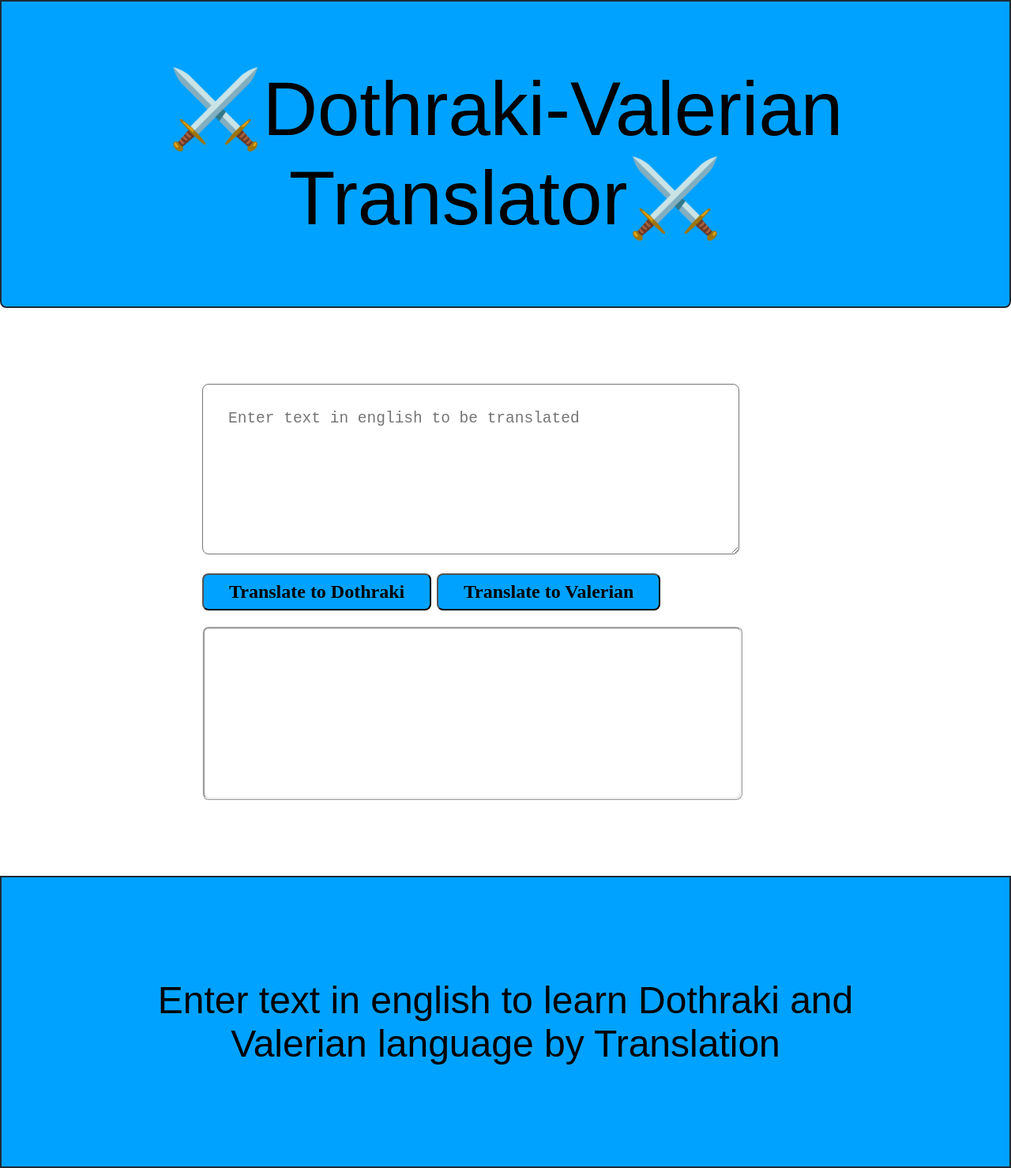
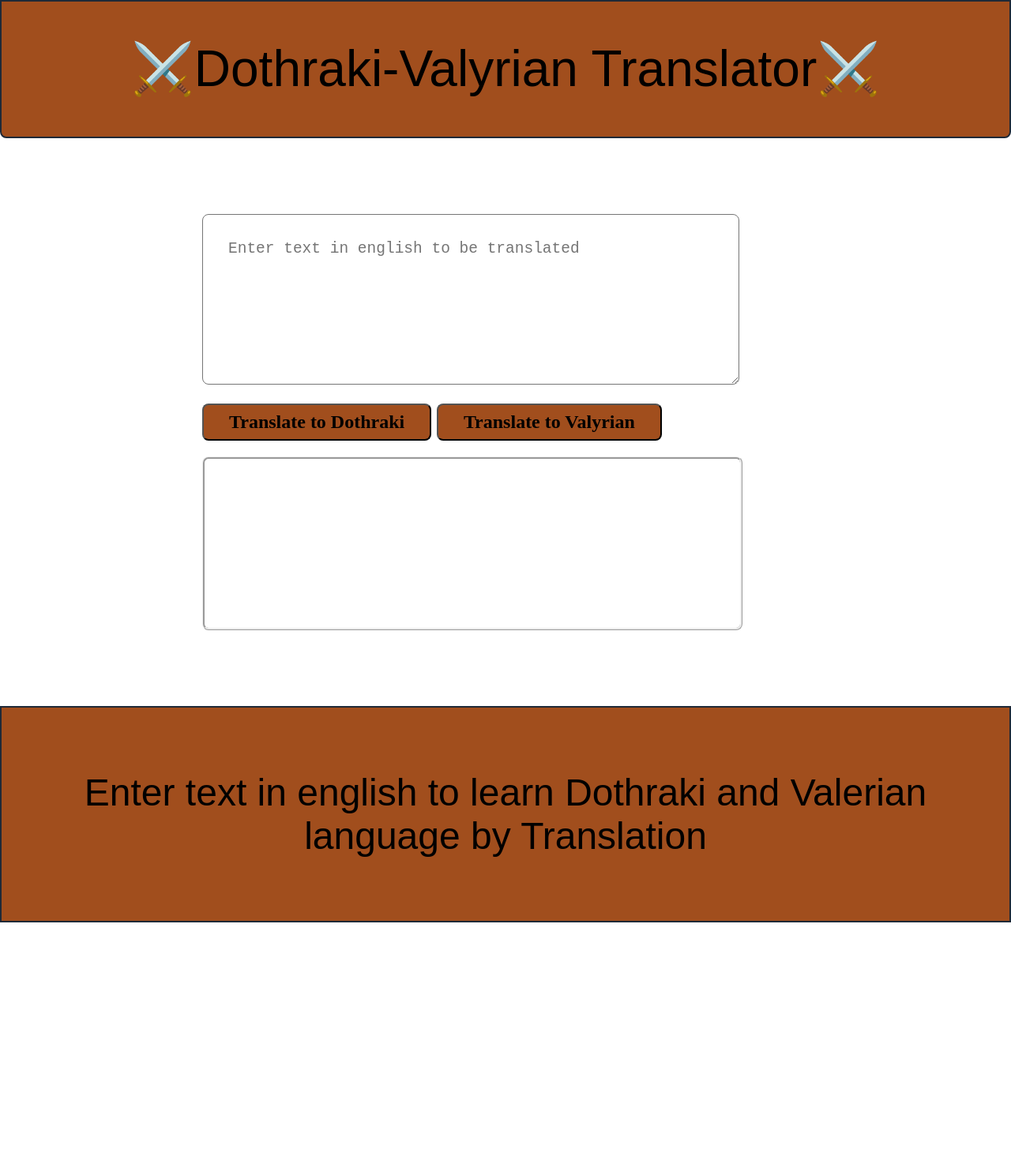
Before and after one commit to BhavyaPant-bly/Dothraki-Valerian-Translator, a plain HTML site: page index.html in a window 1280 px wide. Shown: the whole page at 79% size. After the commit the page ends 1168 px from the top, so only its background shows below. Drawn offline with Linux system fonts and the light colour scheme; a web font is replaced by a local one.

Commit message:
corrected url

```diff
--- a/app.js
+++ b/app.js
@@ -2,24 +2,28 @@
 // var welcome="this script works"+ username;
 // alert(welcome);
 var btnTranslatedoth=document.querySelector("#Translate1");
-var btnTranslateValerian=document.querySelector("#Translate2");
-// var btnTranslateIrish=document.querySelector("#Translate3");
+var btnTranslateValyrian=document.querySelector("#Translate2");
 var inpText=document.querySelector("#inputtext");
 var Outputtext=document.querySelector("#output");
 var urldoth="https://api.funtranslations.com/translate/dothraki.json";
-var urlvalerian="https://api.funtranslations.com/translate/valerian.json";
-// var urlIrish="https://api.funtranslations.com/translate/irish.json";
+var urlvalyrian="https://api.funtranslations.com/translate/valyrian.json";
 function CreateURL(text,url){
     return url+"?text="+text;
 }
-//make a function for catching errors
+
 function errormessage(error){
     alert("Server down!! Failed to translate :( !! Please try after some time!");
     console.log("error occured ",error);
 }
 
 function TranslatebyFetching(url){
-    // console.log("lala");
+    var Output=document.querySelector("body");
+
+    if(url===urldoth)
+    Output.style.backgroundImage="linear-gradient(rgba(254, 254, 254, 0.55), rgba(254, 254, 254, 0.55)),url(images/dothraki.jpg)";
+    else
+    Output.style.backgroundImage="linear-gradient(rgba(254, 254, 254, 0.55), rgba(254, 254, 254, 0.55)),url(images/valyrian.jpg)";
+
     fetch(CreateURL(inpText.value,url))
     .then(response => response.json())
     .then(json =>
@@ -28,6 +32,5 @@ function TranslatebyFetching(url){
     .catch(errormessage);
 }
 
-btnTranslatedoth.addEventListener("click",function(){TranslatebyFetching(urldoth);},false);
-btnTranslateValerian.addEventListener("click", function(){TranslatebyFetching(urlvalerian);},false);
-// btnTranslateIrish.addEventListener("click", function(){TranslatebyFetching(urlIrish);},false);
+btnTranslatedoth.addEventListener("click",function(){TranslatebyFetching(urldoth);},true);
+btnTranslateValyrian.addEventListener("click", function(){TranslatebyFetching(urlvalyrian);},true);
--- a/index.html
+++ b/index.html
@@ -10,20 +10,19 @@
 <link href="style.css" rel="stylesheet"/>
 <body>
 
-    <div class="navigation">⚔️Dothraki-Valerian Translator⚔️</div>
+    <div class="navigation">⚔️Dothraki-Valyrian Translator⚔️</div>
 
     <div class="space"></div>
 
     <div class="mainbody">
     <textarea id="inputtext" class="txt" placeholder="Enter text in english to be translated"></textarea>
     <h2><button id="Translate1" class="Translate">Translate to Dothraki</button>
-    <button id="Translate2" class="Translate">Translate to Valerian</button></h2>
-    <!-- <h2><button id="Translate3" class="Translate">Translate to Irish</button></h2> -->
+    <button id="Translate2" class="Translate">Translate to Valyrian</button></h2>
 
     <div id="output" class="txt"></div>
 
     <script src="app.js" type="text/javascript"></script>
-    </div></h2>
+    </div>
     <div class="space"></div>
     <footer style="font-size: 3rem;">Enter text in english to learn Dothraki and Valerian language by Translation</footer>
 
--- a/style.css
+++ b/style.css
@@ -1,22 +1,27 @@
 @import url("https://fonts.googleapis.com/css2?family=Pirata+One&display=swap");
 :root{
-    --primary-color:rgb(0, 162, 255);
+    --primary-color:rgb(161, 78, 29);
       --sec-color:#1F2937;
   }
   body{
     font-family:'Pirata One',sans-serif;
       margin: 0px;
+      background-size: cover;
+      /* background-image: linear-gradient(
+      rgba(254, 254, 254, 0.77),
+      rgba(254, 254, 254, 0.77)
+    ), */
   }
   .navigation{
     background-color: var(--primary-color);
     border: 2px solid var(--sec-color);
     border-bottom-left-radius: 0.5rem;
     border-bottom-right-radius:0.5rem;
-    padding:5rem 3rem;
+    padding:3rem 3rem;
     /* font-style: italic; */
     /* font-weight:20%; */
     text-align:center;
-    font-size: 600%;
+    font-size: 400%;
     /* color:  */
       /* outline: 0;   */
      display: block;
@@ -43,6 +48,7 @@
     padding:2rem;
     border-radius: 0.5rem;
     font-size:150%;
+    background-color:transparent;
    }
    .space{
     padding:3rem;
@@ -51,9 +57,9 @@
   footer{
    border: 2px solid var(--sec-color);;
    text-align: center ;
-   padding:8rem;
+   padding:5rem;
    background-color:var(--primary-color);
-   font-size: 150%;
+   font-size: 90%;
   }
   @media screen and (max-width:600px){
     .txt{
```
Also changed, not shown: images/dothraki.jpg (added), images/valyrian.jpg (added).
